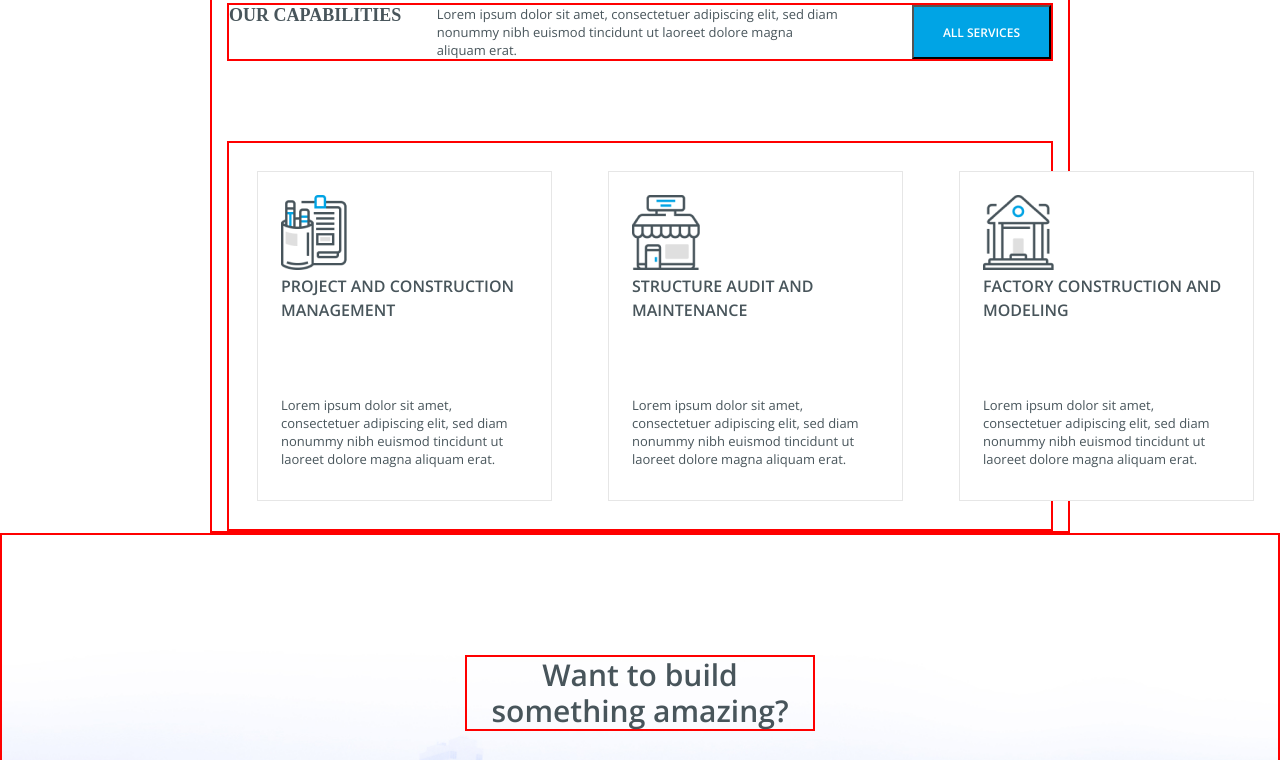
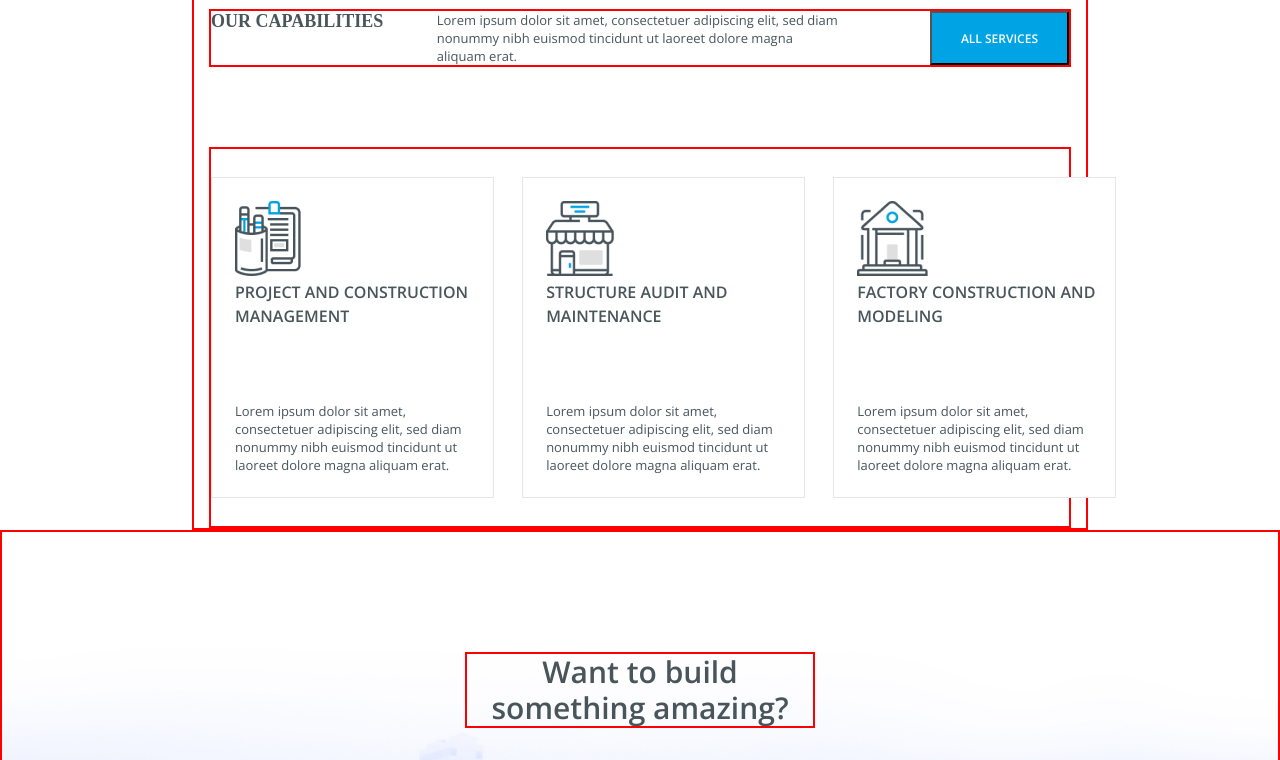
Before and after one commit to bezy21/Konstrukt, a plain HTML site: page index.html in a window 1280 px wide. Shown: the part 1529-2289 px from the top of the page. Drawn offline with nearby package versions, Linux system fonts and the light colour scheme.

Commit message:
Lesson2 final fixet

```diff
--- a/Styles.Css
+++ b/Styles.Css
@@ -4,19 +4,21 @@
       box-sizing: border-box;
     }
 
+
     .body {
       margin: 0px;
       padding: 0px;
       max-width: 100%;
+      height: 100%;
 
       /* max-width: 1440px; */
     }
     .container {
       padding: 0 15px;
       border: 2px solid red;
-      margin-left: 210px;
-      margin-right: 210px;
-      margin-top: 50px;
+      margin-left: 15%;
+      margin-right: 15%;
+      margin-top: 5%;
     }
     .container_header {
       padding: 0 15px;
@@ -62,6 +64,7 @@
       display: flex;
       justify-content: space-between;
       border: 2px solid red;
+
     }
     .container2 img {
       padding-top: 25px;
@@ -190,11 +193,15 @@
     .services {
       border: 2px solid red;
 
-
+     align-items: center;
+     margin-left: auto;
+     margin-right: auto;
     }
     .services-list {
       display: flex;
       list-style-type: none;
+      width: 100%;
+      height: 100%;
 
     }
 
@@ -203,11 +210,13 @@
       background: #FFFFFF;
       border: 1px solid #E6E6E6;
       box-sizing: border-box;
-      width: 295px;
-      height: 330px;
+      width: 33%;
+      height: 33%;
       text-align: left;
       margin: 28px;
       padding: 23px;
+      margin-left: auto;
+
 
     }
   .servises-sub {
@@ -260,8 +269,9 @@ width: 350px;
 .newsletter-text {
   width: 216px;
 height: 30px;
-margin-top: 30px;
-margin-left: 500px;
+margin-top: 2%;
+margin-left: 32%;
+
 
 font-family: Open Sans;
 font-style: normal;
```
Also changed, not shown: index.html (+0 -3 lines), 2 other files.
